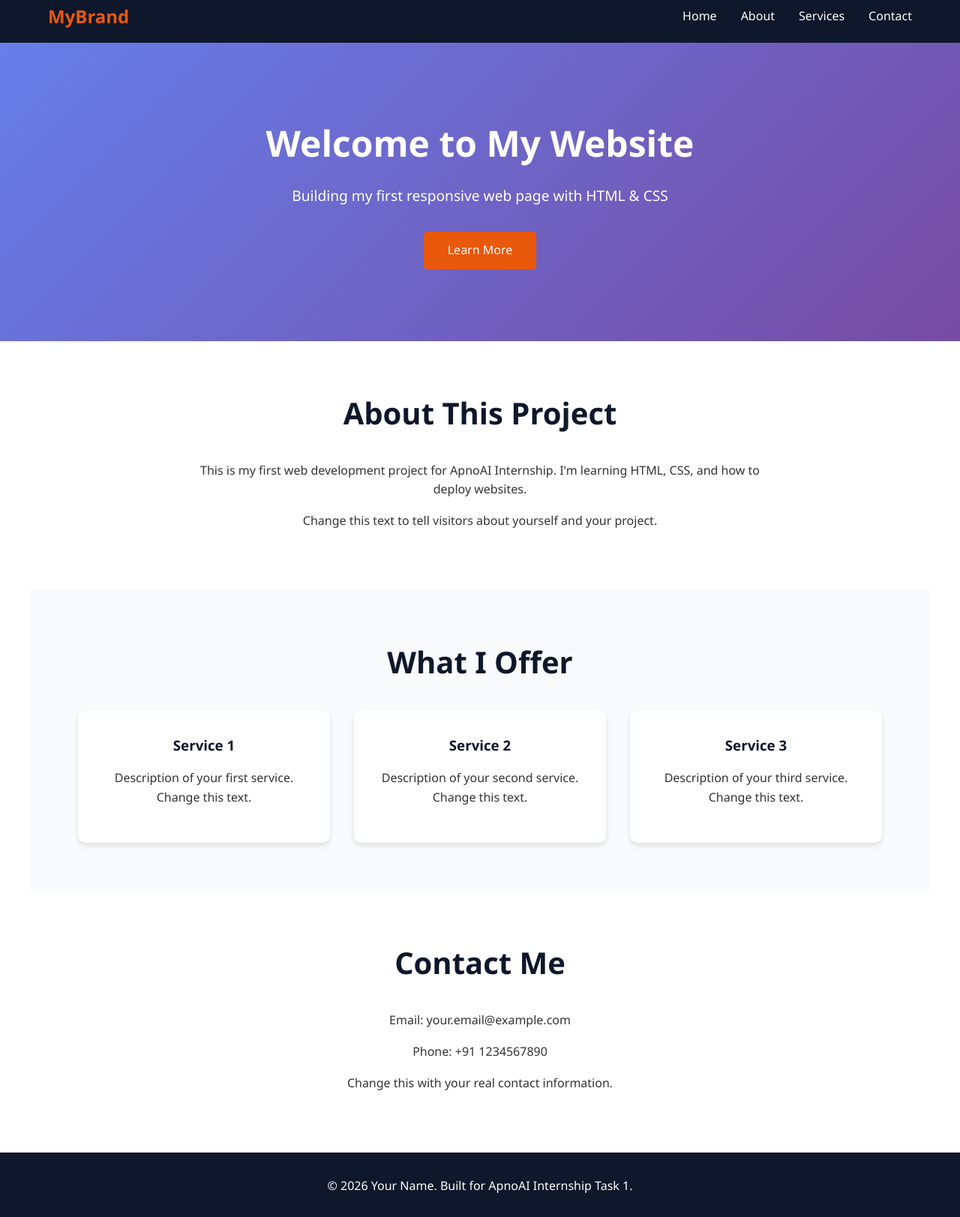
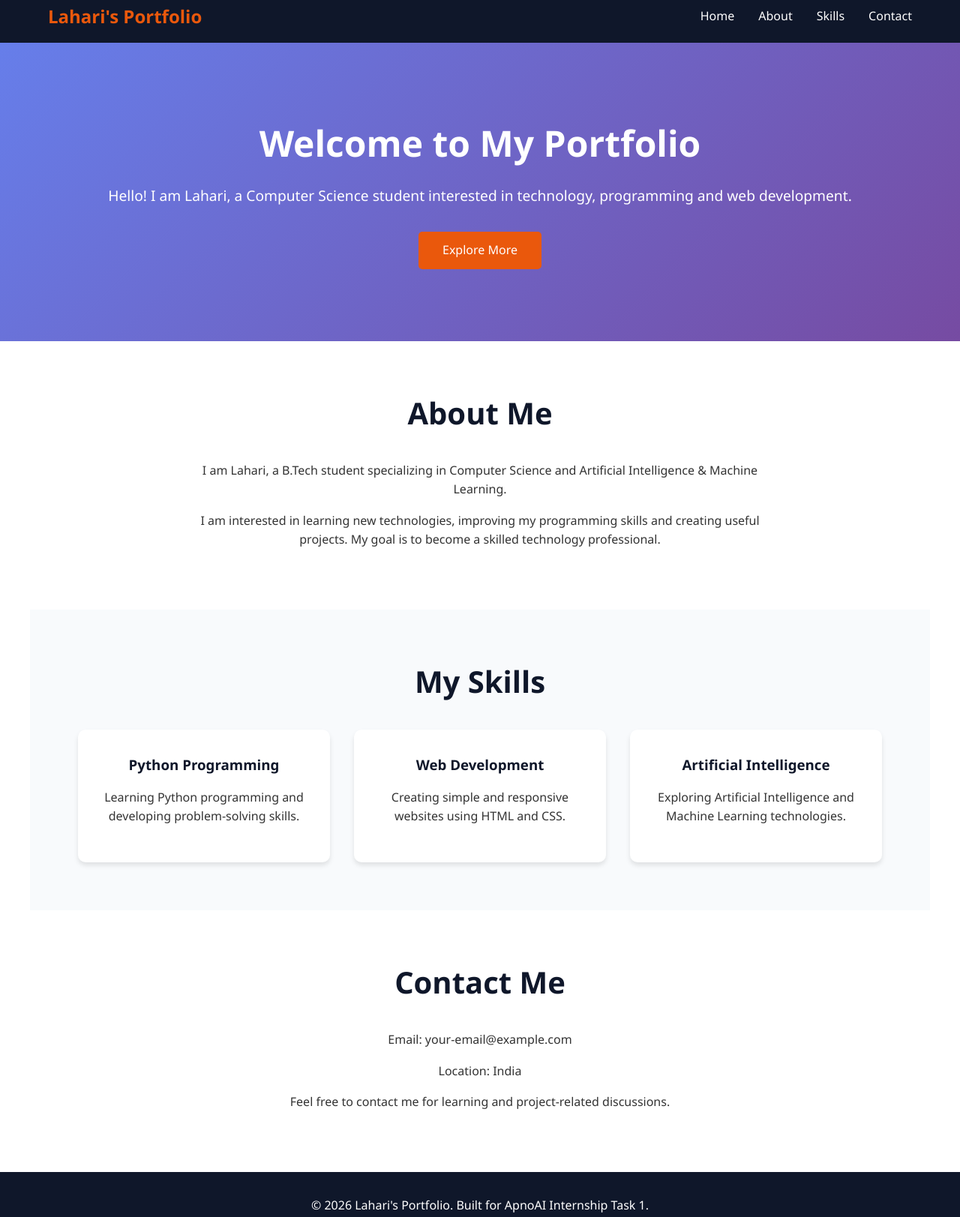
Before and after one commit to laharidlahari07-alt/apnoai-task-1-dasari-lahari, a plain HTML site: page index.html in a window 1280 px wide. Shown: the part 13-1636 px from the top of the page at 75% size. Drawn offline with Linux system fonts and the light colour scheme.

Commit message:
Update index.html

```diff
--- a/index.html
+++ b/index.html
@@ -1,67 +1,121 @@
+
 <!DOCTYPE html>
 <html lang="en">
 <head>
     <meta charset="UTF-8">
     <meta name="viewport" content="width=device-width, initial-scale=1.0">
-    <title>My First Web Page - ApnoAI Task 1</title>
+    <title>Lahari's Portfolio | ApnoAI Task 1</title>
     <link rel="stylesheet" href="style.css">
 </head>
+
 <body>
+
     <!-- Navigation Bar -->
     <nav class="navbar">
-        <div class="logo">MyBrand</div>
+        <div class="logo">Lahari's Portfolio</div>
+
         <ul class="nav-links">
             <li><a href="#home">Home</a></li>
             <li><a href="#about">About</a></li>
-            <li><a href="#services">Services</a></li>
+            <li><a href="#services">Skills</a></li>
             <li><a href="#contact">Contact</a></li>
         </ul>
     </nav>
 
-    <!-- Hero Section (Home) -->
+    <!-- Home Section -->
     <header id="home" class="hero">
-        <h1>Welcome to My Website</h1>
-        <p>Building my first responsive web page with HTML & CSS</p>
-        <a href="#about" class="btn">Learn More</a>
+        <h1>Welcome to My Portfolio</h1>
+
+        <p>
+            Hello! I am Lahari, a Computer Science
+            student interested in technology,
+            programming and web development.
+        </p>
+
+        <a href="#about" class="btn">Explore More</a>
     </header>
 
     <!-- About Section -->
     <section id="about" class="container">
-        <h2>About This Project</h2>
-        <p>This is my first web development project for ApnoAI Internship. I'm learning HTML, CSS, and how to deploy websites.</p>
-        <p>Change this text to tell visitors about yourself and your project.</p>
+
+        <h2>About Me</h2>
+
+        <p>
+            I am Lahari, a B.Tech student specializing
+            in Computer Science and Artificial
+            Intelligence & Machine Learning.
+        </p>
+
+        <p>
+            I am interested in learning new technologies,
+            improving my programming skills and creating
+            useful projects. My goal is to become a
+            skilled technology professional.
+        </p>
+
     </section>
 
-    <!-- Services Section -->
+    <!-- Skills Section -->
     <section id="services" class="container alt-bg">
-        <h2>What I Offer</h2>
+
+        <h2>My Skills</h2>
+
         <div class="services-grid">
+
             <div class="service-card">
-                <h3>Service 1</h3>
-                <p>Description of your first service. Change this text.</p>
+                <h3>Python Programming</h3>
+                <p>
+                    Learning Python programming and
+                    developing problem-solving skills.
+                </p>
             </div>
+
             <div class="service-card">
-                <h3>Service 2</h3>
-                <p>Description of your second service. Change this text.</p>
+                <h3>Web Development</h3>
+                <p>
+                    Creating simple and responsive
+                    websites using HTML and CSS.
+                </p>
             </div>
+
             <div class="service-card">
-                <h3>Service 3</h3>
-                <p>Description of your third service. Change this text.</p>
+                <h3>Artificial Intelligence</h3>
+                <p>
+                    Exploring Artificial Intelligence
+                    and Machine Learning technologies.
+                </p>
             </div>
+
         </div>
     </section>
 
     <!-- Contact Section -->
     <section id="contact" class="container">
+
         <h2>Contact Me</h2>
-        <p>Email: your.email@example.com</p>
-        <p>Phone: +91 1234567890</p>
-        <p>Change this with your real contact information.</p>
+
+        <p>
+            Email: your-email@example.com
+        </p>
+
+        <p>
+            Location: India
+        </p>
+
+        <p>
+            Feel free to contact me for learning
+            and project-related discussions.
+        </p>
+
     </section>
 
     <!-- Footer -->
     <footer>
-        <p>&copy; 2026 Your Name. Built for ApnoAI Internship Task 1.</p>
+        <p>
+            &copy; 2026 Lahari's Portfolio.
+            Built for ApnoAI Internship Task 1.
+        </p>
     </footer>
+
 </body>
 </html>
```
